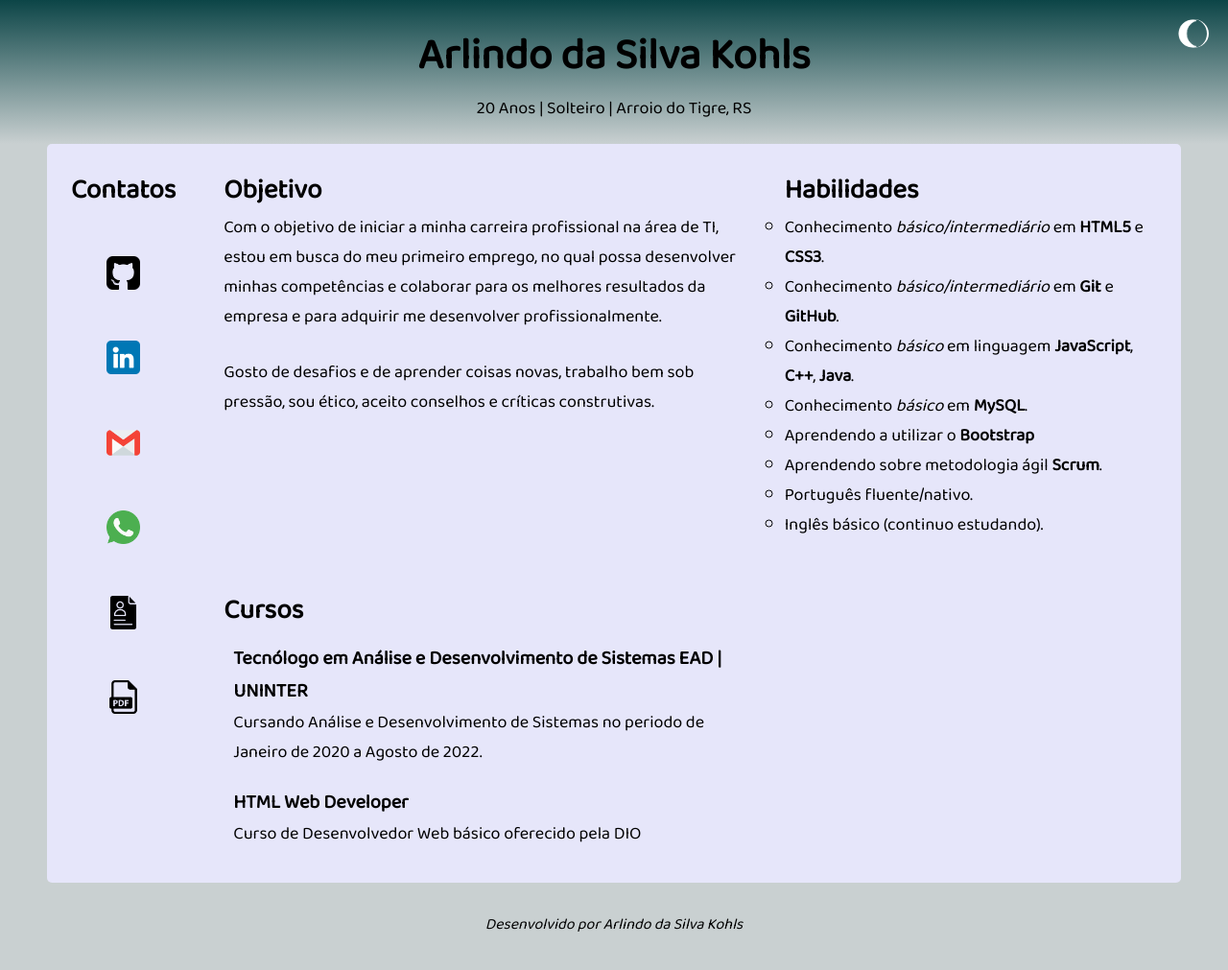
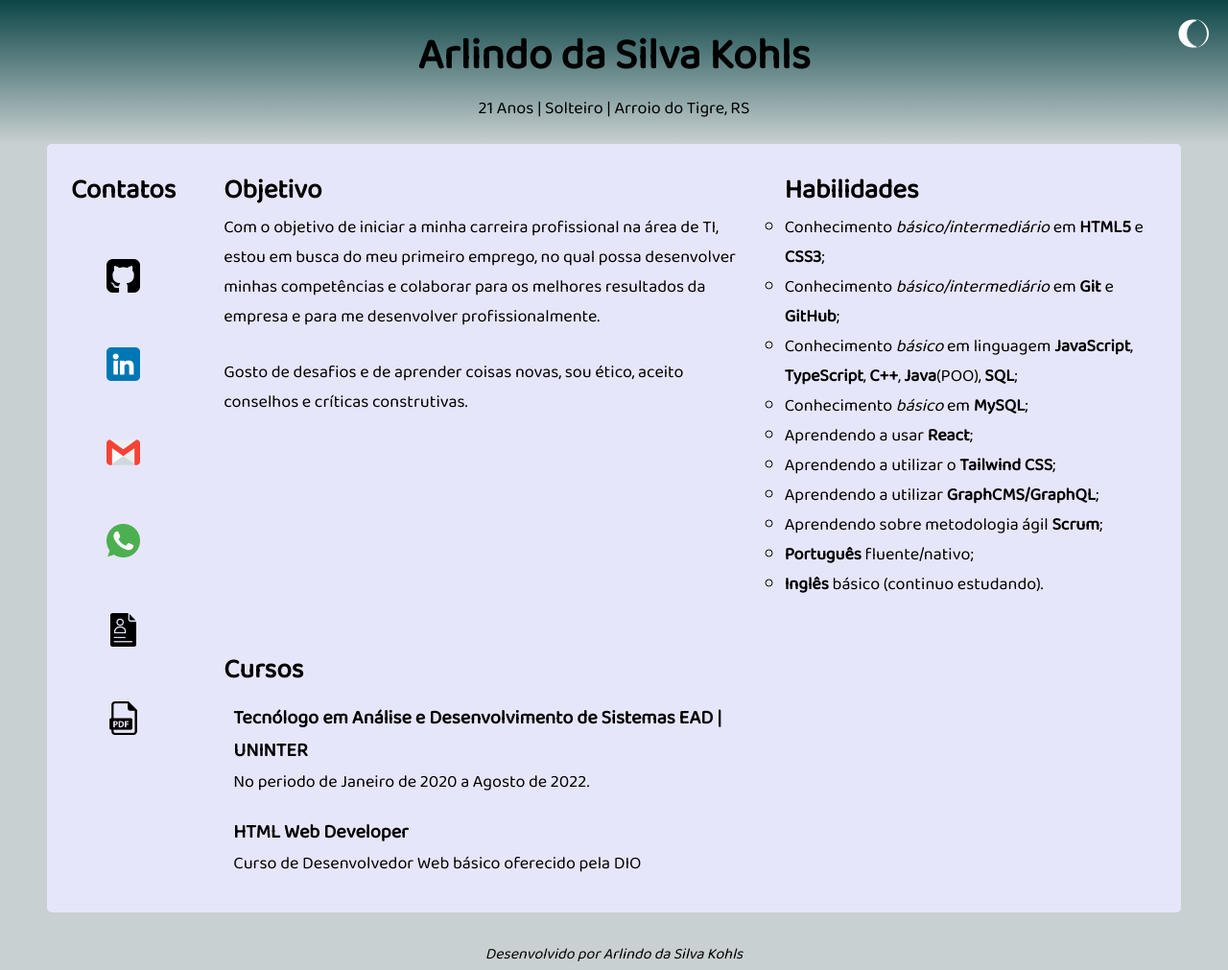
Before and after one commit to Kohls20/kohls20.github.io, a plain HTML site: page index.html in a window 1280 px wide. Shown: the whole page at 96% size. Drawn offline with Linux system fonts and the light colour scheme.

Commit message:
Atualizando informações no curriculo

```diff
--- a/index.html
+++ b/index.html
@@ -25,6 +25,7 @@
     </head>
     <body>
         <div>
+            <!--Botão para alterar o tema do site entre Claro e Escuro-->
             <img
                 style="border-right: 2px solid white"
                 src="img/lua2.png"
@@ -48,7 +49,7 @@
 
         <header id="topo">
             <h1 id="titulo">Arlindo da Silva Kohls</h1>
-            <p>20 Anos | Solteiro | Arroio do Tigre, RS</p>
+            <p>21 Anos | Solteiro | Arroio do Tigre, RS</p>
         </header>
 
         <section id="prin">
@@ -135,14 +136,13 @@
                     Com o objetivo de iniciar a minha carreira profissional na
                     área de TI, estou em busca do meu primeiro emprego, no qual
                     possa desenvolver minhas competências e colaborar para os
-                    melhores resultados da empresa e para adquirir me
-                    desenvolver profissionalmente.
+                    melhores resultados da empresa e para me desenvolver
+                    profissionalmente.
                 </p>
                 <br />
                 <p>
-                    Gosto de desafios e de aprender coisas novas, trabalho bem
-                    sob pressão, sou ético, aceito conselhos e críticas
-                    construtivas.
+                    Gosto de desafios e de aprender coisas novas, sou ético,
+                    aceito conselhos e críticas construtivas.
                 </p>
             </section>
             <section class="cursos">
@@ -155,10 +155,7 @@
                             >UNINTER</abbr
                         >
                     </h4>
-                    <p>
-                        Cursando Análise e Desenvolvimento de Sistemas no
-                        periodo de Janeiro de 2020 a Agosto de 2022.
-                    </p>
+                    <p>No periodo de Janeiro de 2020 a Agosto de 2022.</p>
                 </section>
                 <section>
                     <h4>HTML Web Developer</h4>
@@ -173,27 +170,39 @@
                 <ul>
                     <li>
                         Conhecimento <em>básico/intermediário</em> em
-                        <strong>HTML5</strong> e <strong>CSS3</strong>.
+                        <strong>HTML5</strong> e <strong>CSS3</strong>;
                     </li>
                     <li>
                         Conhecimento <em>básico/intermediário</em> em
-                        <strong>Git</strong> e <strong>GitHub</strong>.
+                        <strong>Git</strong> e <strong>GitHub</strong>;
                     </li>
                     <li>
                         Conhecimento <em>básico</em> em linguagem
-                        <strong>JavaScript</strong>, <strong>C++</strong>,
-                        <strong>Java</strong>.
+                        <strong>JavaScript</strong>,
+                        <strong>TypeScript</strong>, <strong>C++</strong>,
+                        <strong>Java</strong>(<abbr
+                            title="Programação Orientada a Objetos"
+                            >POO</abbr
+                        >), <strong>SQL</strong>;
                     </li>
                     <li>
-                        Conhecimento <em>básico</em> em <strong>MySQL</strong>.
+                        Conhecimento <em>básico</em> em <strong>MySQL</strong>;
                     </li>
-                    <li>Aprendendo a utilizar o <strong>Bootstrap</strong></li>
+                    <li>Aprendendo a usar <strong>React</strong>;</li>
+                    <li>
+                        Aprendendo a utilizar o <strong>Tailwind CSS</strong>;
+                    </li>
+                    <li>
+                        Aprendendo a utilizar <strong>GraphCMS/GraphQL</strong>;
+                    </li>
                     <li>
                         Aprendendo sobre metodologia ágil
-                        <strong>Scrum</strong>.
+                        <strong>Scrum</strong>;
                     </li>
-                    <li>Português fluente/nativo.</li>
-                    <li>Inglês básico (continuo estudando).</li>
+                    <li><strong>Português</strong> fluente/nativo;</li>
+                    <li>
+                        <strong>Inglês</strong> básico (continuo estudando).
+                    </li>
                 </ul>
             </section>
         </section>
```
